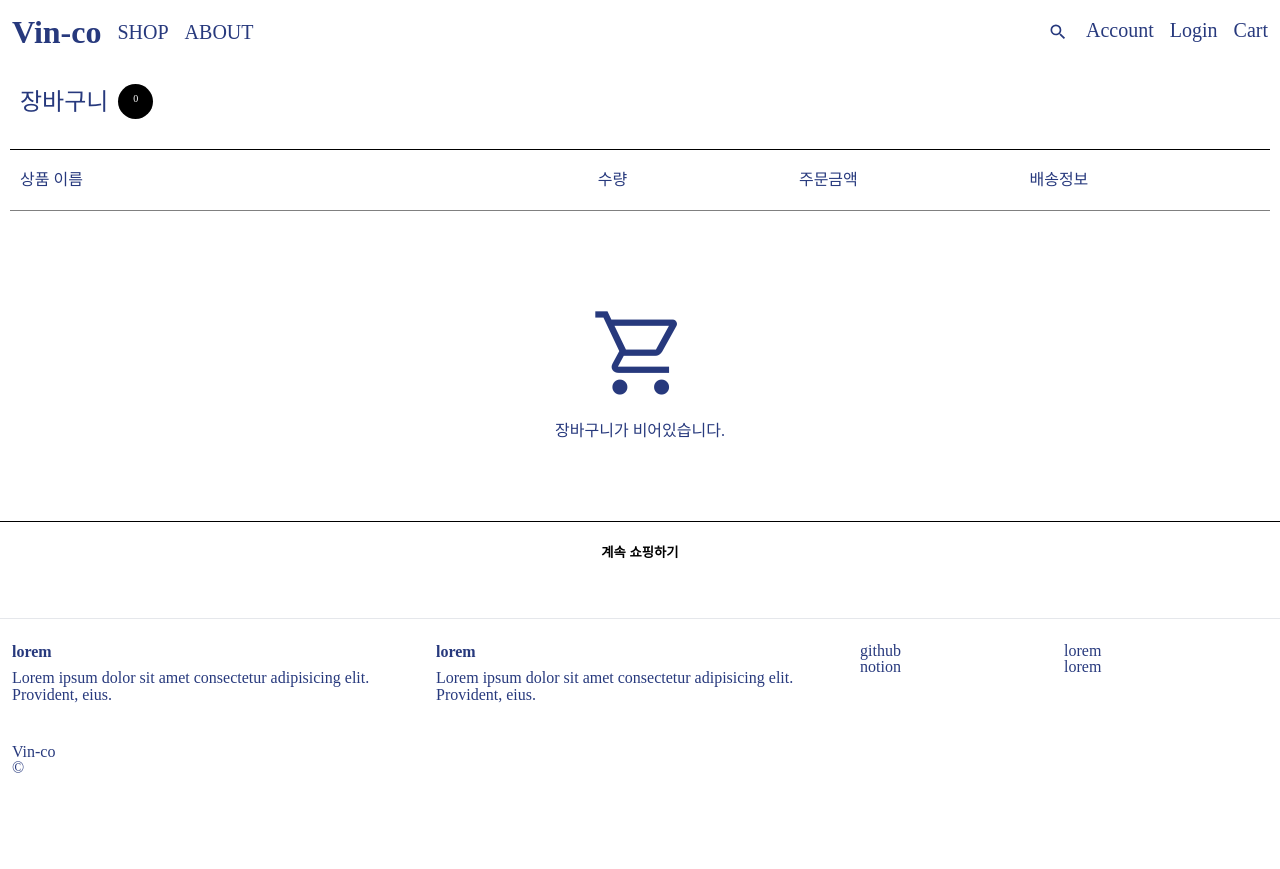
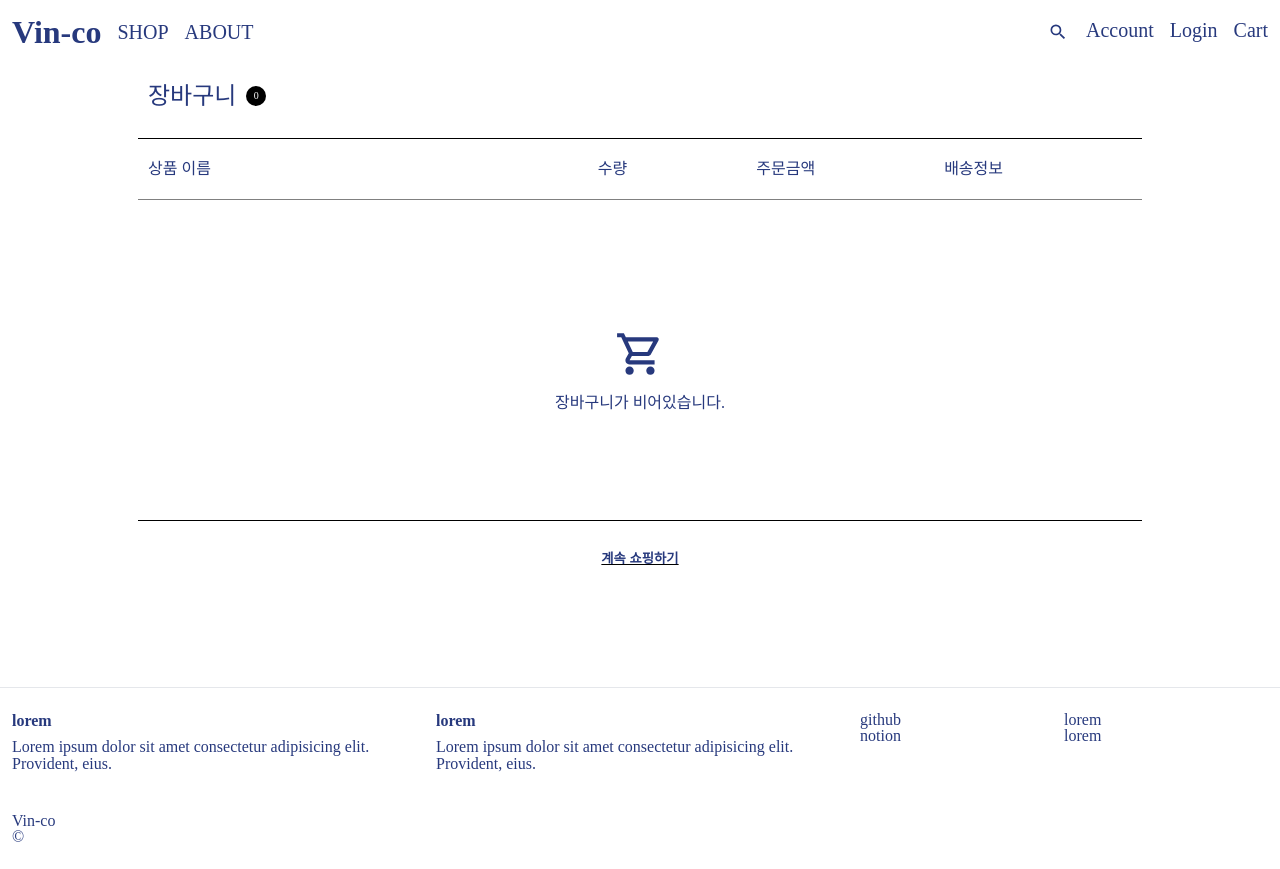
Before and after one commit to hyerani/vin-co, a React (Create React App) app: page /cart in a window 1280 px wide. Before the commit the page ends 800 px from the top, so only its background shows below. Built offline with nearby package versions, Linux system fonts and the light colour scheme; no server answers.

Commit message:
feat: cart page style edit

```diff
--- a/src/App.jsx
+++ b/src/App.jsx
@@ -1,6 +1,4 @@
 import { Routes, Route } from "react-router-dom";
-
-
 
 import Cart from "./pages/cart/Cart";
 import Layout from "./componets/Layout";
@@ -9,15 +7,10 @@ import Home from "./pages/home/Home";
 import Login from "./pages/login/Login";
 import Signup from "./pages/signup/Signup";
 
-
 const App = () => {
   return (
     <div className="App">
       <Routes>
-
-        <Route path="/" element={<Home />} />
-        <Route path="/login" element={<Login />} />
-
         <Route element={<Layout />}>
           <Route path="/" element={<Home />} />
           <Route path="/shop" element={<Home />} />
@@ -25,11 +18,10 @@ const App = () => {
           <Route path="/account" element={<Home />} />
           <Route path="/login" element={<Login />} />
           <Route path="/signup" element={<Signup />} />
-         <Route path="/cart" element={<Cart />} />
+          <Route path="/cart" element={<Cart />} />
         </Route>
 
         <Route path="*" element={<NotFound />} />
-
       </Routes>
     </div>
   );
--- a/src/componets/footer/styles.js
+++ b/src/componets/footer/styles.js
@@ -2,9 +2,10 @@ import styled from "styled-components";
 import { containerStyle } from "../../styles/styleConstants";
 
 const StyledFooter = styled.footer`
+  margin-top: 6.25rem;
   border-top: 1px #e5e7eb solid;
   width: 100%;
-  position: absolute;
+  /* position: absolute; */
   bottom: 0;
   padding: 0.5rem 0;
 `;
--- a/src/pages/cart/Cart.css
+++ b/src/pages/cart/Cart.css
@@ -1,28 +1,30 @@
-.Carth2{
+.Carth2 {
   font-size: 24px;
   margin: 10px;
   padding: 10px;
   display: flex;
   align-items: center;
 }
-.Carth2 .itemSize{
-    padding: 10px;
+.Carth2 .itemSize {
+  padding: 6px;
   background-color: black;
   color: white;
   margin-left: 10px;
   border-radius: 50%;
-    width: 15px;
-    height: 15px;
+  width: 8px;
+  height: 8px;
   font-size: 10px;
-    text-align: center;
+  display: flex;
+  align-items: center;
+  justify-content: center;
 }
-.table{
+.table {
   height: max-content;
   min-height: 350px;
   display: flex;
   flex-direction: column;
 }
-.table .th{
+.table .th {
   display: flex;
   margin: 10px;
   padding: 22px 10px 22px 10px;
@@ -33,7 +35,9 @@
 .itemName {
   flex-grow: 3;
 }
-.th-itemSize, .itemMoney, .postInfo{
+.th-itemSize,
+.itemMoney,
+.postInfo {
   flex-grow: 1;
 }
 .emptyTD {
@@ -43,12 +47,14 @@
   justify-content: center;
   flex-direction: column;
   border-bottom: 1px solid black;
+  margin: 10px;
 }
 span.material-symbols-outlined {
   font-size: 100px;
   padding-bottom: 20px;
 }
-button.home {
+
+.home {
   padding: 20px 0;
   position: relative;
   right: 0;
@@ -56,7 +62,6 @@ button.home {
   margin: auto;
   display: block;
   font-weight: 700;
+  text-decoration: underline;
+  line-height: 1.2;
 }
-button.home:hover{
-    color: blue;
-}
--- a/src/pages/cart/Cart.jsx
+++ b/src/pages/cart/Cart.jsx
@@ -1,16 +1,17 @@
 import "./Cart.css";
+import { MdOutlineShoppingCart } from "react-icons/md";
+import { Link } from "react-router-dom";
 
-const moveMain = () => {
-  document.location.href = "/";
-};
+import styled from "styled-components";
+
+const Container = styled.div`
+  max-width: 1024px;
+  margin-inline: auto;
+`;
 
 const Cart = () => {
   return (
-    <div>
-      <link
-        rel="stylesheet"
-        href="https://fonts.googleapis.com/css2?family=Material+Symbols+Outlined:opsz,wght,FILL,GRAD@48,400,0,0"
-      />
+    <Container>
       <h2 className="Carth2">
         장바구니<span className="itemSize">0</span>
       </h2>
@@ -23,15 +24,20 @@ const Cart = () => {
           <div className="postInfo">배송정보</div>
         </div>
         <div className="emptyTD">
-          <span className="material-symbols-outlined">shopping_cart</span>
+          <MdOutlineShoppingCart
+            style={{
+              fontSize: "3.125rem",
+              marginBottom: "1rem",
+            }}
+          />
           <div>장바구니가 비어있습니다.</div>
         </div>
       </div>
 
-      <button className="home" type="button" onClick={moveMain}>
-        계속 쇼핑하기
+      <button className="home" type="button">
+        <Link to="/">계속 쇼핑하기</Link>
       </button>
-    </div>
+    </Container>
   );
 };
 export default Cart;
--- a/src/pages/login/Login.jsx
+++ b/src/pages/login/Login.jsx
@@ -39,7 +39,12 @@ const Login = () => {
   };
 
   return (
-    <section>
+    <section
+      style={{
+        padding: "1rem 0.75rem",
+        marginTop: "130px",
+      }}
+    >
       <Container>
         <Form onSubmit={handleSubmit(onSubmit)}>
           <input type="text" placeholder="이메일" {...register("email")} />
@@ -50,11 +55,12 @@ const Login = () => {
             {...register("password")}
           />
           <p>{errors.password?.message}</p>
-          <input type="submit" value="로그인" />
+          <button type="submit">로그인</button>
         </Form>
-        <Link to="/signup">
-          <button type="button">회원가입</button>
-        </Link>
+
+        <button type="button">
+          <Link to="/signup">회원가입 </Link>
+        </button>
       </Container>
     </section>
   );
--- a/src/pages/login/styles.js
+++ b/src/pages/login/styles.js
@@ -3,17 +3,13 @@ import { containerStyle } from "../../styles/styleConstants";
 
 const Container = styled.div`
   ${containerStyle}
-  display: grid;
-  place-items: center;
-  padding: 0.75rem 1rem;
+  max-width: 600px;
 `;
 
 const Form = styled.form`
   display: flex;
   flex-direction: column;
-  align-items: center;
-  justify-content: center;
-  width: 100%;
+  margin-bottom: 1rem;
   input[type="text"],
   input[type="password"] {
     padding: 0.75rem 1rem;
@@ -26,13 +22,11 @@ const Form = styled.form`
     margin-bottom: 1rem;
   }
 
-  input[type="submit"] {
+  button {
     padding: 0.75rem 1rem;
     background-color: transparent;
-    outline: none;
-    border: none;
-    cursor: pointer;
     border: 1px solid #27397d;
+    width: 100%;
   }
 `;
 
--- a/src/pages/signup/Signup.jsx
+++ b/src/pages/signup/Signup.jsx
@@ -3,6 +3,7 @@ import { yupResolver } from "@hookform/resolvers/yup";
 import * as yup from "yup";
 import { useNavigate } from "react-router-dom";
 import { instance } from "../../api/api";
+import { Container } from "./style";
 
 const Signup = () => {
   const navigate = useNavigate();
@@ -65,7 +66,7 @@ const Signup = () => {
 
   return (
     <section>
-      <div>
+      <Container>
         <form onSubmit={handleSubmit(onSubmit)}>
           <input type="file" {...register("profileImg")} />
           <input type="text" placeholder="이메일" {...register("email")} />
@@ -92,7 +93,7 @@ const Signup = () => {
 
           <input type="submit" value="가입하기" />
         </form>
-      </div>
+      </Container>
     </section>
   );
 };
--- /dev/null
+++ b/src/pages/signup/style.js
@@ -0,0 +1,9 @@
+import styled from "styled-components";
+import { containerStyle } from "../../styles/styleConstants";
+
+const Container = styled.div`
+  ${containerStyle}
+  max-width: 600px;
+`;
+
+export { Container };
```
Lines whose indentation alone changed are shown as unchanged.
